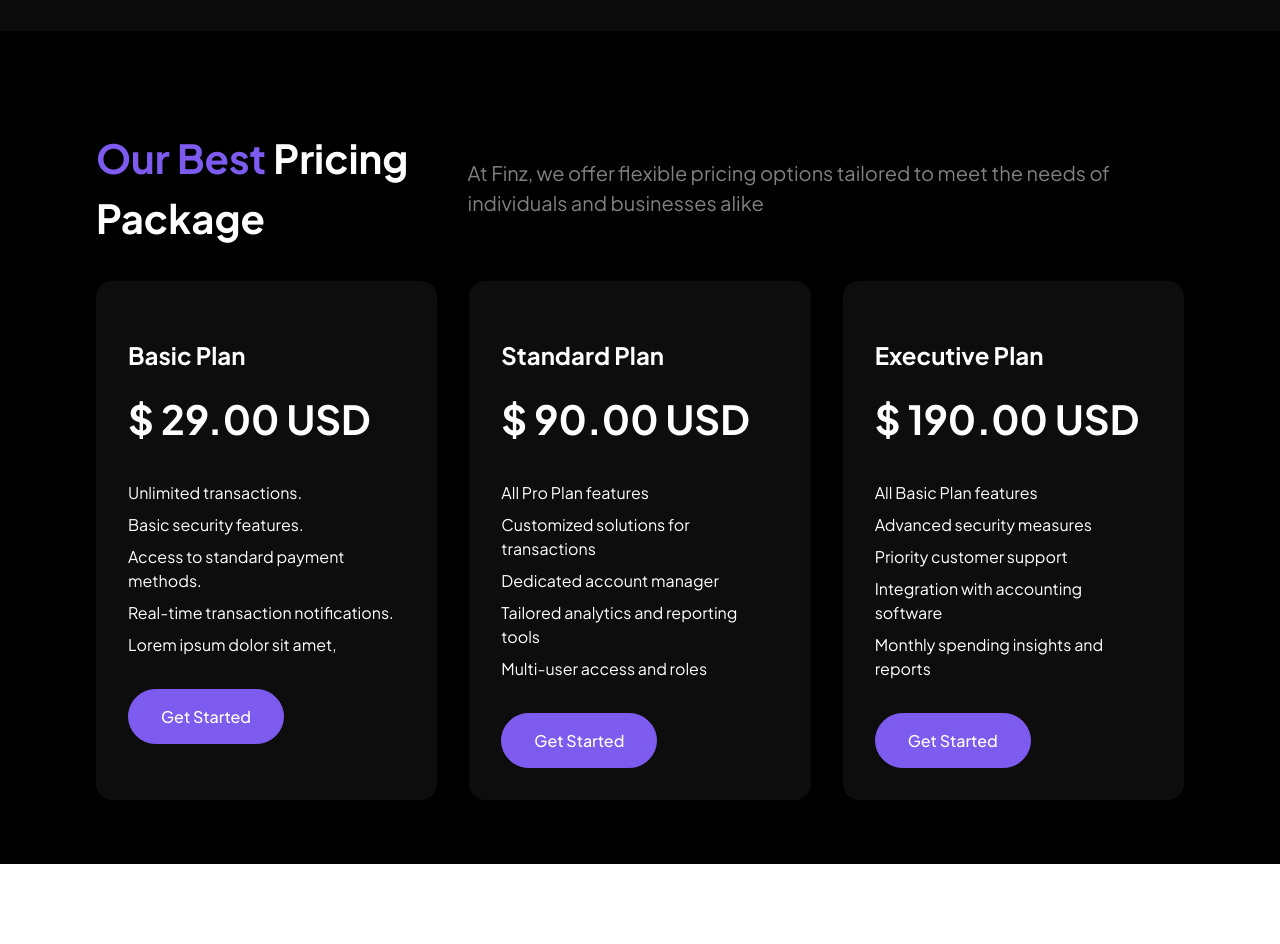
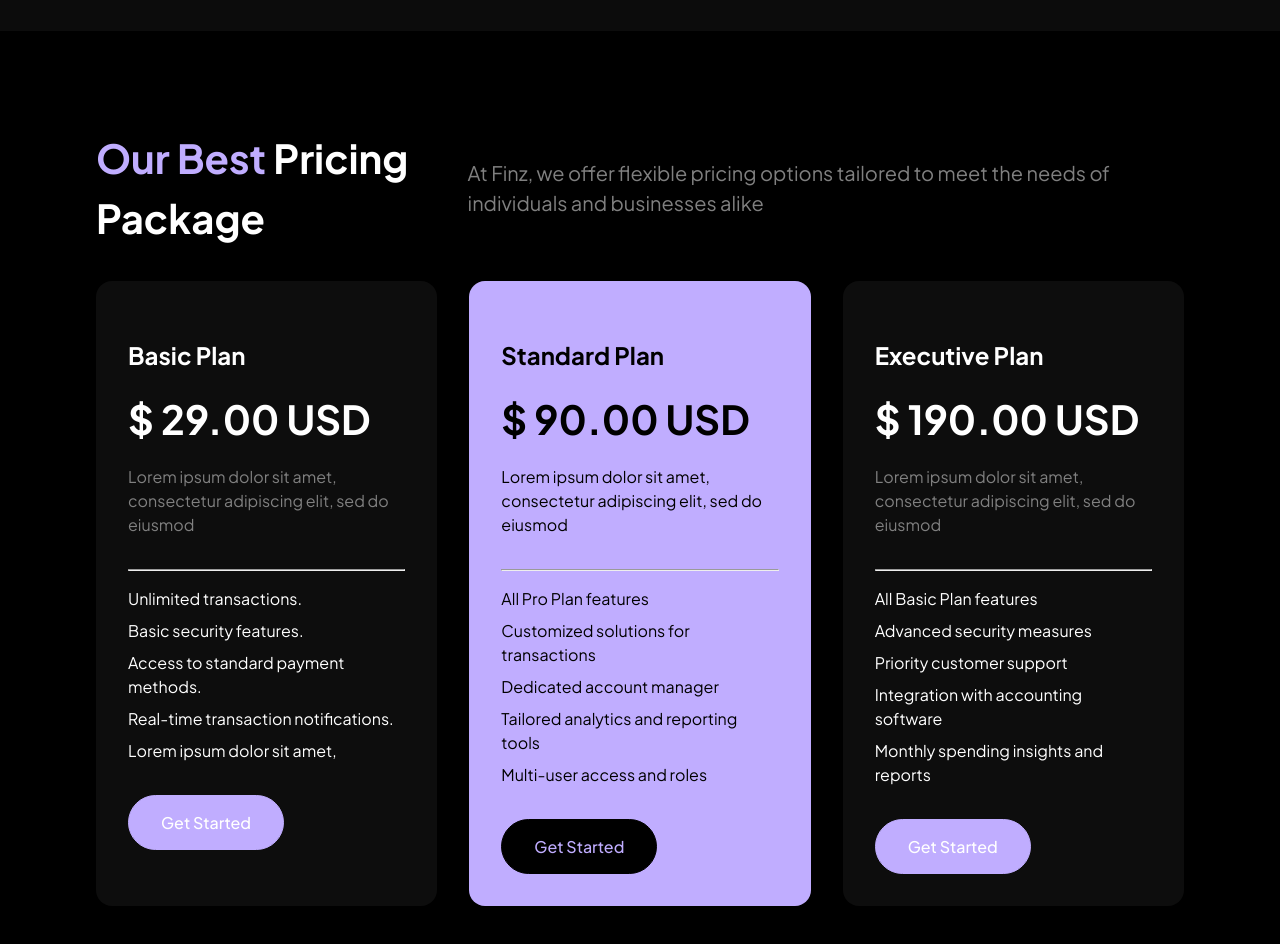
Before and after one commit to KrievinsT/web_portfolio, a React (Create React App) app: page / in a window 1280 px wide. Shown: the part 4460-5404 px from the top of the page. Before the commit the page ends 5324 px from the top, so only its background shows below. Built offline with nearby package versions, Linux system fonts and the light colour scheme.

Commit message:
Pricing package changes

```diff
--- a/src/components/PricingPackage/PricingPackage.jsx
+++ b/src/components/PricingPackage/PricingPackage.jsx
@@ -14,6 +14,8 @@ const PricingPackage = () => {
         <div className="pricing-package__plan">
           <h3 className="pricing-package__plan-title">Basic Plan</h3>
           <div className="pricing-package__plan-price">$ 29.00 USD</div>
+          <p className="pricing-package__plan-description">Lorem ipsum dolor sit amet, consectetur adipiscing elit, sed do eiusmod</p>
+          <hr />
           <ul className="pricing-package__plan-features">
             <li>Unlimited transactions.</li>
             <li>Basic security features.</li>
@@ -23,9 +25,11 @@ const PricingPackage = () => {
           </ul>
           <button className="pricing-package__plan-button">Get Started</button>
         </div>
-        <div className="pricing-package__plan">
+        <div className="pricing-package__plan standard-plan">
           <h3 className="pricing-package__plan-title">Standard Plan</h3>
           <div className="pricing-package__plan-price">$ 90.00 USD</div>
+          <p className="pricing-package__plan-description">Lorem ipsum dolor sit amet, consectetur adipiscing elit, sed do eiusmod</p>
+          <hr />
           <ul className="pricing-package__plan-features">
             <li>All Pro Plan features</li>
             <li>Customized solutions for transactions</li>
@@ -38,6 +42,8 @@ const PricingPackage = () => {
         <div className="pricing-package__plan">
           <h3 className="pricing-package__plan-title">Executive Plan</h3>
           <div className="pricing-package__plan-price">$ 190.00 USD</div>
+          <p className="pricing-package__plan-description">Lorem ipsum dolor sit amet, consectetur adipiscing elit, sed do eiusmod</p>
+          <hr />
           <ul className="pricing-package__plan-features">
             <li>All Basic Plan features</li>
             <li>Advanced security measures</li>
--- a/src/components/PricingPackage/PricingPackage.scss
+++ b/src/components/PricingPackage/PricingPackage.scss
@@ -1,7 +1,11 @@
-$primary-purple: #7e5bef;
+$primary-purple: #c0adff;
 $text-gray: #808080;
 $background-dark: #000000;
 
+
+    .hr {
+        color:black;
+    }
 .pricing-package {
   padding: 4rem 6rem;
   background-color: $background-dark;
@@ -11,7 +15,6 @@ $background-dark: #000000;
     display: flex;
     justify-content: space-between;
     align-items: center;
-    // margin-bottom: 4rem;
   }
 
   &__title {
@@ -48,6 +51,11 @@ $background-dark: #000000;
     &-price {
       font-size: 2.5rem;
       font-weight: bold;
+      margin-bottom: 1rem;
+    }
+
+    &-description {
+      color: $text-gray;
       margin-bottom: 2rem;
     }
 
@@ -77,6 +85,28 @@ $background-dark: #000000;
         background-color: black;
       }
     }
+
+    &.standard-plan {
+      background-color: $primary-purple;
+      color: $background-dark;
+
+      .pricing-package__plan-title,
+      .pricing-package__plan-price,
+      .pricing-package__plan-description {
+        color: $background-dark;
+      }
+
+      .pricing-package__plan-button {
+        border-color: $background-dark;
+        background-color: $background-dark;
+        color: $primary-purple;
+
+        &:hover {
+          background-color: $primary-purple;
+          color: $background-dark;
+        }
+      }
+    }
   }
 }
 
```
